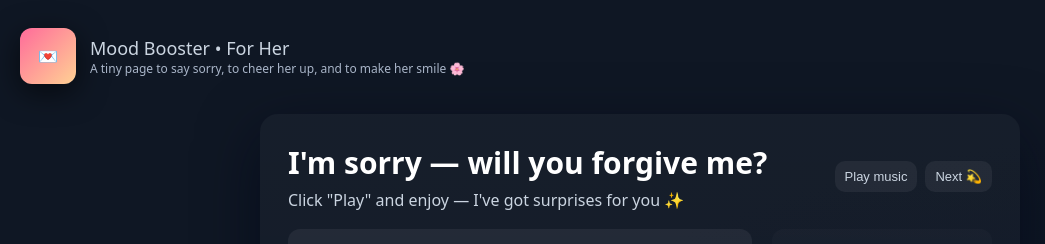
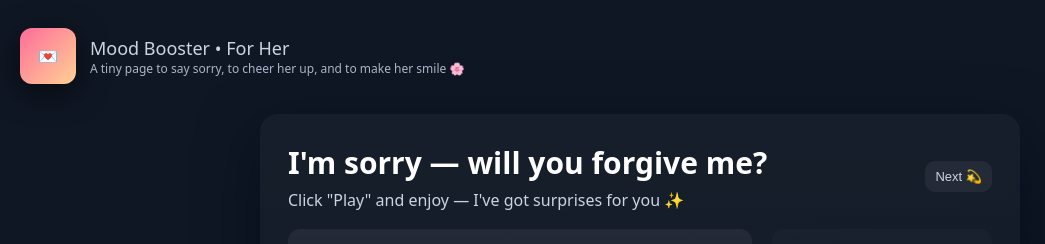
Before and after one commit to ishal03-eng/so, a plain HTML site: page index.html in a window 1280 px wide. Shown: the top 244 px of the page, without its empty margins (0-1045 px from the left). Drawn offline with Linux system fonts and the light colour scheme.

Commit message:
Update index.html

```diff
--- a/index.html
+++ b/index.html
@@ -90,7 +90,7 @@
           <div class="typewriter" id="typewriter">Click "Play" and enjoy — I've got surprises for you ✨</div>
         </div>
         <div class="heart-btn">
-          <button id="playMusic" class="tiny">Play music</button>
+          <!-- <button id="playMusic" class="tiny">Play music</button> -->
           <button id="nextMsg" title="Next" class="tiny">Next 💫</button>
         </div>
       </div>
```
